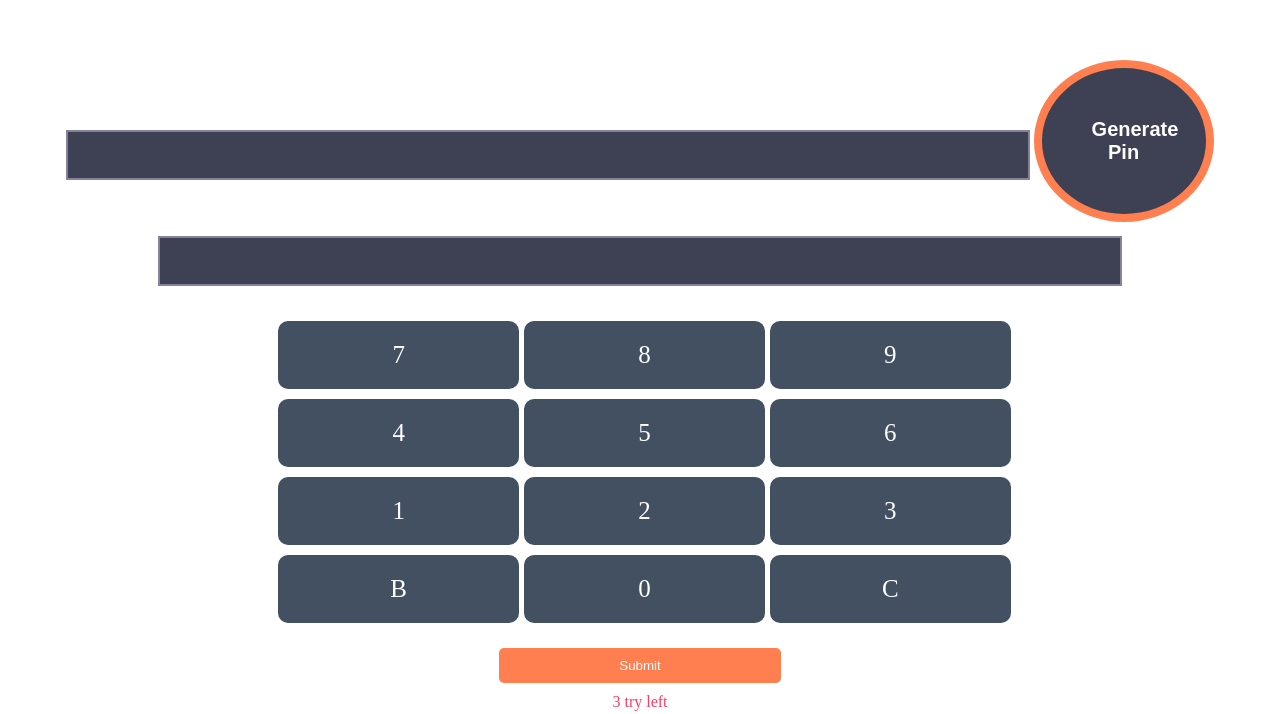
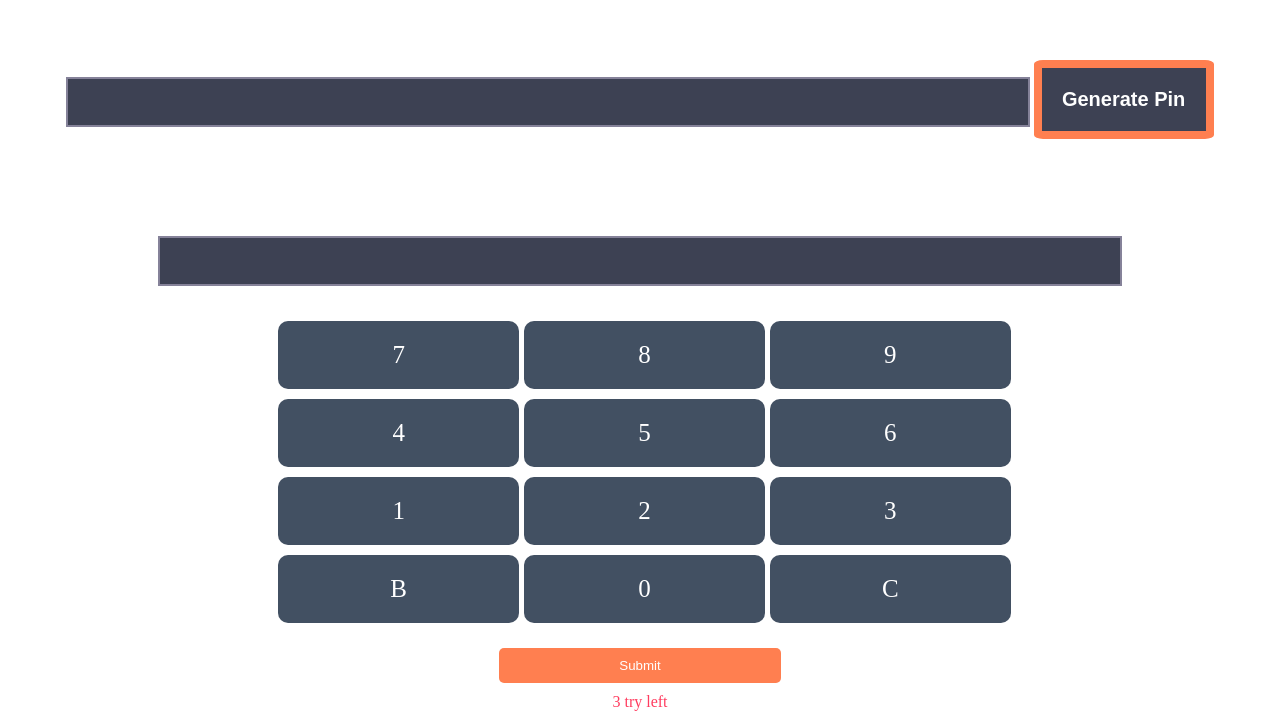
Before and after one commit to khanfaysal/pin-matcher-test, a plain HTML site: page index.html in a window 1280 px wide. Shown: the part 124-838 px from the top of the page. Drawn offline with Linux system fonts and the light colour scheme.

Commit message:
final code

```diff
--- a/style.css
+++ b/style.css
@@ -18,8 +18,8 @@ body {
 .generate-btn{
     margin-top: 124px;
     width: 180px;
-    padding: 50px;
-    border-radius: 50%;
+    padding: 20px;
+    border-radius: 5%;
     border: 8px solid #FF7F50;
     background-color: #3D4153;
     /* background-color: #495BC3; */
```
